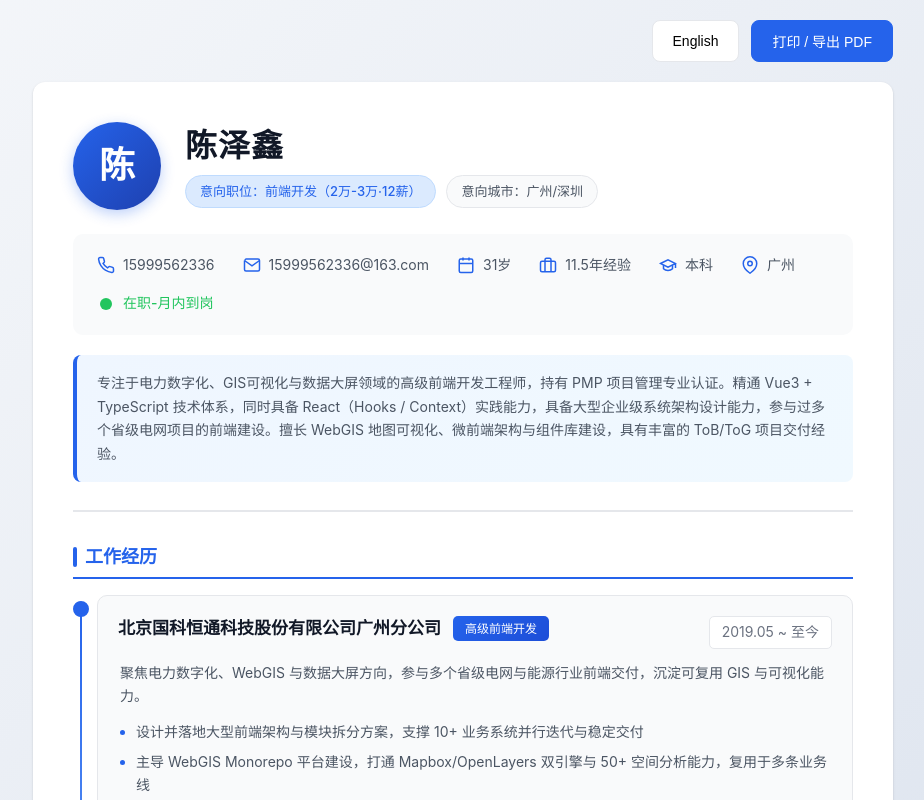
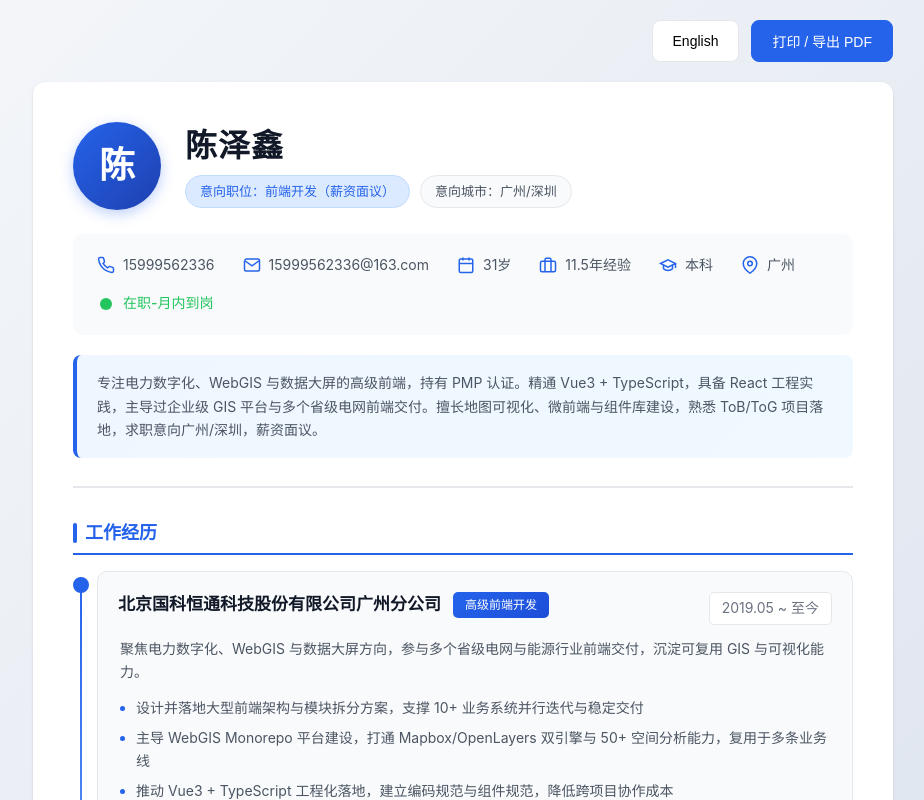
Before and after one commit to water43/water43-resume, a React (Vite) app: page / in a window 1280 px wide. Shown: the top 800 px of the page, without its empty margins (177-1101 px from the left). Built offline with nearby package versions, Linux system fonts and the light colour scheme.

Commit message:
refactor: 精简个人简介为三句，薪资改为面议
Co-authored-by: water43 <water43@users.noreply.github.com>

```diff
--- a/src/locales/en.ts
+++ b/src/locales/en.ts
@@ -4,7 +4,7 @@ export const en: ResumeLocale = {
   header: {
     name: 'Chen Zexin',
     title: 'Senior Frontend Developer',
-    targetPosition: 'Target: Frontend Developer (20K-30K RMB)',
+    targetPosition: 'Target: Frontend Developer (Salary Negotiable)',
     targetCity: 'Target City: Guangzhou/Shenzhen',
     age: '31 years old',
     experience: '11.5 years exp',
@@ -13,7 +13,7 @@ export const en: ResumeLocale = {
     phone: '15999562336',
     email: '15999562336@163.com',
     education: 'Bachelor\'s Degree',
-    summary: 'Senior Frontend Developer specializing in power digitalization, GIS visualization, and data dashboards, PMP certified. Expert in Vue3 + TypeScript ecosystem with hands-on React (Hooks / Context) practice, and enterprise architecture design capabilities. Participated in frontend development for multiple provincial power grid projects. Skilled in WebGIS map visualization, micro-frontend architecture, and component library development with extensive ToB/ToG project delivery experience.'
+    summary: 'Senior frontend engineer focused on power digitalization, WebGIS and data dashboards, PMP certified. Expert in Vue3 + TypeScript with hands-on React engineering practice; led enterprise GIS platforms and multiple provincial grid frontend deliveries. Strong in map visualization, micro-frontends and component libraries for ToB/ToG projects. Open to Guangzhou/Shenzhen roles; salary negotiable.'
   },
   sections: {
     experience: 'Work Experience',
--- a/src/locales/zh.ts
+++ b/src/locales/zh.ts
@@ -4,7 +4,7 @@ export const zh: ResumeLocale = {
   header: {
     name: '陈泽鑫',
     title: '高级前端开发工程师',
-    targetPosition: '意向职位：前端开发（2万-3万·12薪）',
+    targetPosition: '意向职位：前端开发（薪资面议）',
     targetCity: '意向城市：广州/深圳',
     age: '31岁',
     experience: '11.5年经验',
@@ -13,7 +13,7 @@ export const zh: ResumeLocale = {
     phone: '15999562336',
     email: '15999562336@163.com',
     education: '本科',
-    summary: '专注于电力数字化、GIS可视化与数据大屏领域的高级前端开发工程师，持有 PMP 项目管理专业认证。精通 Vue3 + TypeScript 技术体系，同时具备 React（Hooks / Context）实践能力，具备大型企业级系统架构设计能力，参与过多个省级电网项目的前端建设。擅长 WebGIS 地图可视化、微前端架构与组件库建设，具有丰富的 ToB/ToG 项目交付经验。'
+    summary: '专注电力数字化、WebGIS 与数据大屏的高级前端，持有 PMP 认证。精通 Vue3 + TypeScript，具备 React 工程实践，主导过企业级 GIS 平台与多个省级电网前端交付。擅长地图可视化、微前端与组件库建设，熟悉 ToB/ToG 项目落地，求职意向广州/深圳，薪资面议。'
   },
   sections: {
     experience: '工作经历',
```
